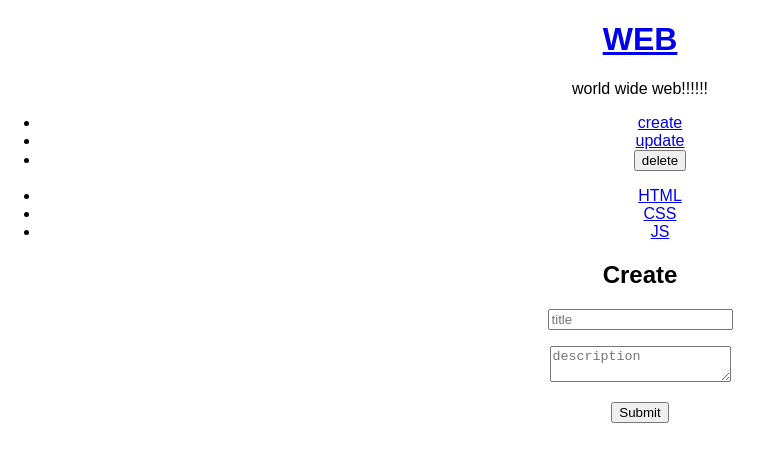
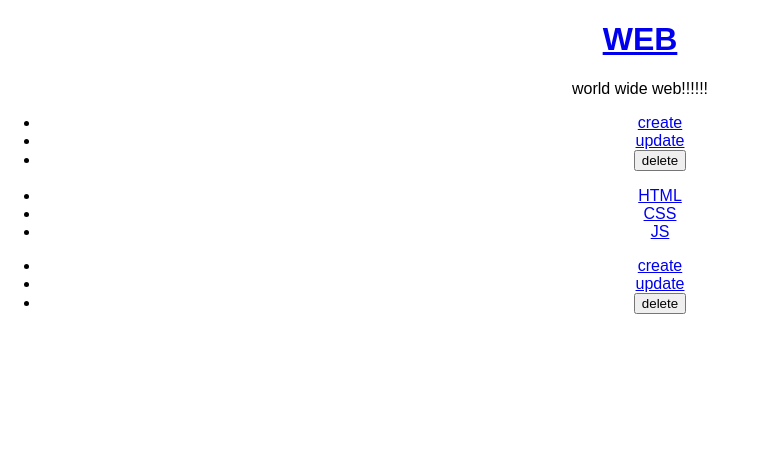
Before and after one commit to yongyi82it/test-react, a React (Create React App) app: page / in a window 1280 px wide. Shown: the top 462 px of the page, without its empty margins (0-772 px from the left). Built offline with nearby package versions, Linux system fonts and the light colour scheme.

Commit message:
250916수정

```diff
--- a/src/App.js
+++ b/src/App.js
@@ -23,7 +23,7 @@ class App extends Component {
     super(props);
     this.max_content_id = 3;
     this.state = {
-      mode:'create',
+      mode:'wdlcome',
       selected_content_id:2,
       subject:{title:'WEB', sub:'world wide web!!!!!!'},
       welcome:{title:'Welcome',desc:'Hello,React!!!'},
@@ -39,6 +39,7 @@ class App extends Component {
       while(i<this.state.contents.length){
         var data=this.state.contents[i];
         if(data.id === this.state.selected_content_id){
+
 
           return data;
           break;
@@ -77,12 +78,12 @@ class App extends Component {
         function(_id, _title, _desc){
           var _contents = Array.from(this.state.contents);
           var i = 0;
-          debugger;
           while(i < _contents.length){
             if(_contents[i].id === _id){
               _contents[i] = {id:_id, title:_title, desc:_desc};
               break;
             }
+            i = i + 1;
           }
 
           this.setState({
@@ -118,6 +119,31 @@ class App extends Component {
           }.bind(this)}
           data={this.state.contents}
         ></TOC>
+        <Control onChangMode={function(_mode){
+          if(_mode === 'delete'){
+            if(window.confirm('really?')){
+              var _contents = Array.from(this.state.contents);
+              var i = 0;
+              while(i < _contents.length){
+               if(_contents[i].id === this.state.selected_content_id){
+                  _contents.splice(i,1);
+                  break;
+               }
+               i = i + 1;
+              }
+              this.setState({
+                mode:'welcome',
+                contents:_contents
+              });
+              alert('deleted!')
+            }
+          }else{
+            this.setState({
+            mode:_mode
+          });
+          }
+
+        }.bind(this)}></Control>
 
         {this.getContent()}
       </div>
--- a/src/components/UpdateContent.js
+++ b/src/components/UpdateContent.js
@@ -28,9 +28,9 @@ class UpdateContent extends Component {
               this.state.title,
               this.state.desc
             );
-            alert('update');
+           // alert('update');
           }.bind(this)}>
-            <input type='hidden' name='id' value='{this.state.id}'></input>
+            <input type='hidden' name='id' value={this.state.id}></input>
             <p>
               <input
                 type='text'
```
